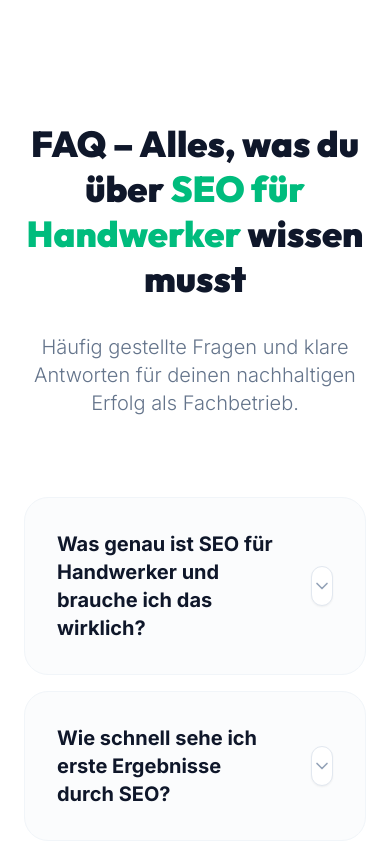
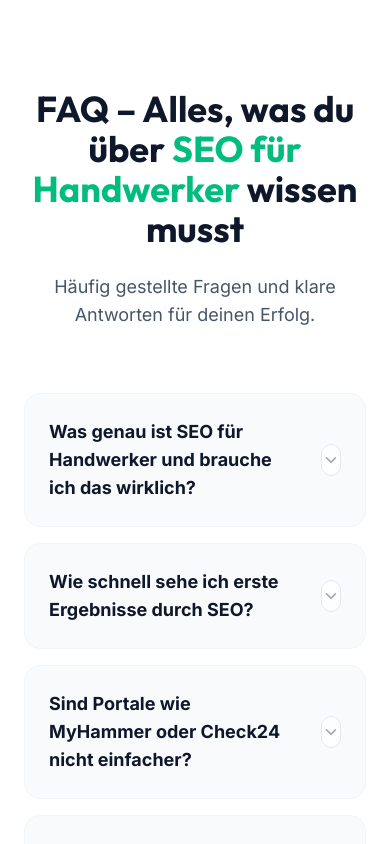
Before and after one commit to timmsug-source/website-linkedin, a Next.js app: page /leistungen/seo-geo/handwerker in a window 390 px wide. Shown: the part 9020-9864 px from the top of the page. Built offline with nearby package versions, Linux system fonts and the light colour scheme.

Commit message:
Adjust Handwerker FAQ styles to match Immobilien page exactly

```diff
--- a/src/components/lp/HandwerkerSections.tsx
+++ b/src/components/lp/HandwerkerSections.tsx
@@ -478,35 +478,28 @@ export function HandwerkerFAQ() {
   ];
 
   return (
-    <section className="py-32 bg-white" aria-labelledby="faq-heading">
+    <section className="py-24 bg-white" aria-labelledby="faq-heading">
       <div className="max-w-4xl mx-auto px-6">
-        <div className="text-center mb-20">
-          <h2 id="faq-heading" className="text-4xl md:text-5xl font-display font-black text-slate-900 mb-8 leading-tight">
+        <div className="text-center mb-16">
+          <h2 id="faq-heading" className="text-4xl md:text-5xl font-display font-bold text-slate-900 mb-6">
             FAQ – Alles, was du über <span className="text-accent">SEO für Handwerker</span> wissen musst
           </h2>
-          <p className="text-xl text-slate-500 font-light max-w-2xl mx-auto">
-            Häufig gestellte Fragen und klare Antworten für deinen nachhaltigen Erfolg als Fachbetrieb.
+          <p className="text-lg text-slate-600">
+            Häufig gestellte Fragen und klare Antworten für deinen Erfolg.
           </p>
         </div>
 
-        <div className="grid gap-4">
+        <div className="space-y-4">
           {faqs.map((faq, idx) => (
-            <details
-              key={idx}
-              className="group rounded-3xl border border-slate-100 bg-slate-50/50 transition-all duration-500 open:bg-white open:shadow-2xl open:border-accent/10"
-            >
-              <summary className="flex items-center justify-between p-8 cursor-pointer list-none select-none">
-                <h3 className="text-xl font-bold text-slate-900 pr-8 group-open:text-accent transition-colors duration-300">
-                  {faq.q}
-                </h3>
-                <div className="w-10 h-10 rounded-2xl bg-white border border-slate-200 flex items-center justify-center text-slate-400 group-open:bg-accent group-open:text-white group-open:border-accent group-open:rotate-180 transition-all duration-500 shadow-sm">
-                  <ChevronDown size={20} />
+            <details key={idx} className="group rounded-2xl border border-slate-100 bg-slate-50 transition-all duration-300 open:bg-white open:shadow-xl open:border-accent/20">
+              <summary className="flex items-center justify-between p-6 cursor-pointer list-none">
+                <h3 className="text-lg font-bold text-slate-900 pr-8">{faq.q}</h3>
+                <div className="w-8 h-8 rounded-full bg-white border border-slate-200 flex items-center justify-center text-slate-400 group-open:bg-accent group-open:text-white group-open:border-accent transition-all duration-300">
+                  <ChevronDown className="group-open:rotate-180 transition-transform duration-300" size={18} />
                 </div>
               </summary>
-              <div className="px-8 pb-8 text-slate-600 leading-relaxed font-light text-lg">
-                <div className="pt-4 border-t border-slate-100">
-                  {faq.a}
-                </div>
+              <div className="px-6 pb-6 text-slate-600 leading-relaxed">
+                <p>{faq.a}</p>
               </div>
             </details>
           ))}
```
